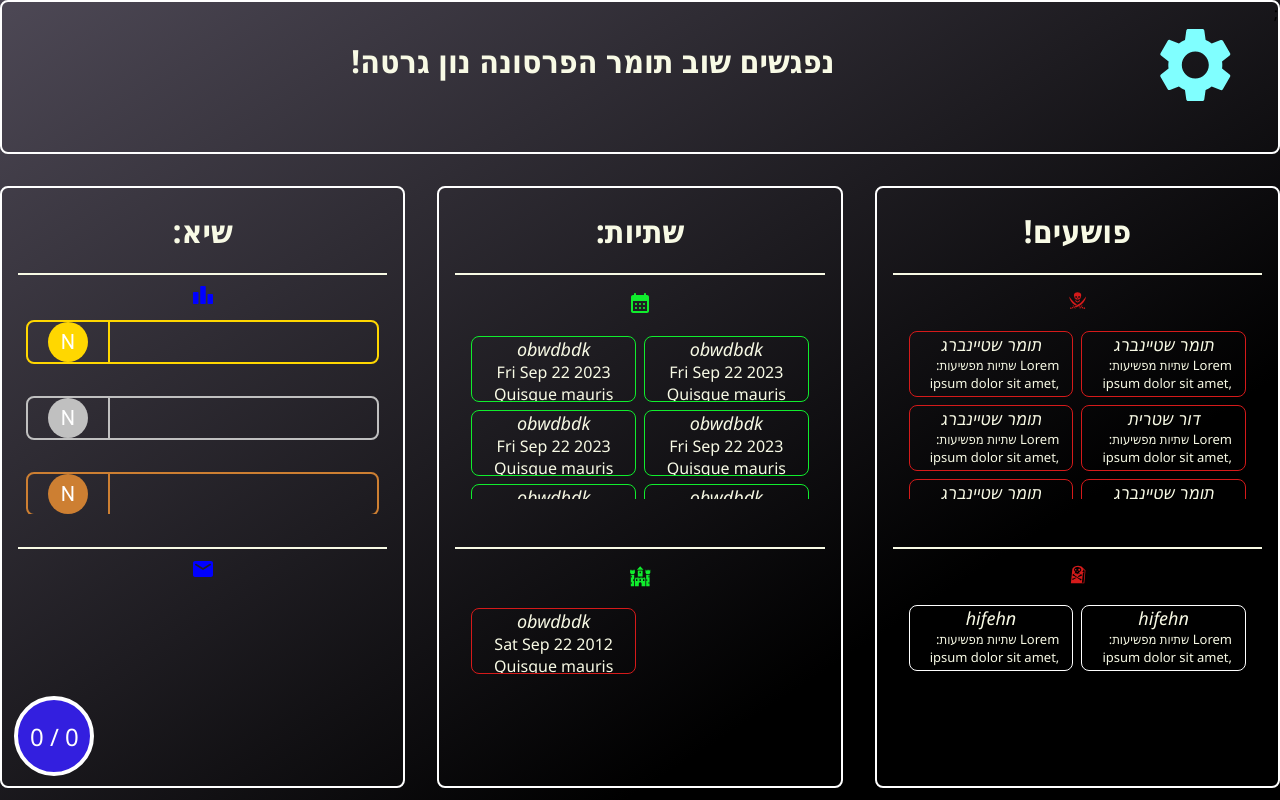
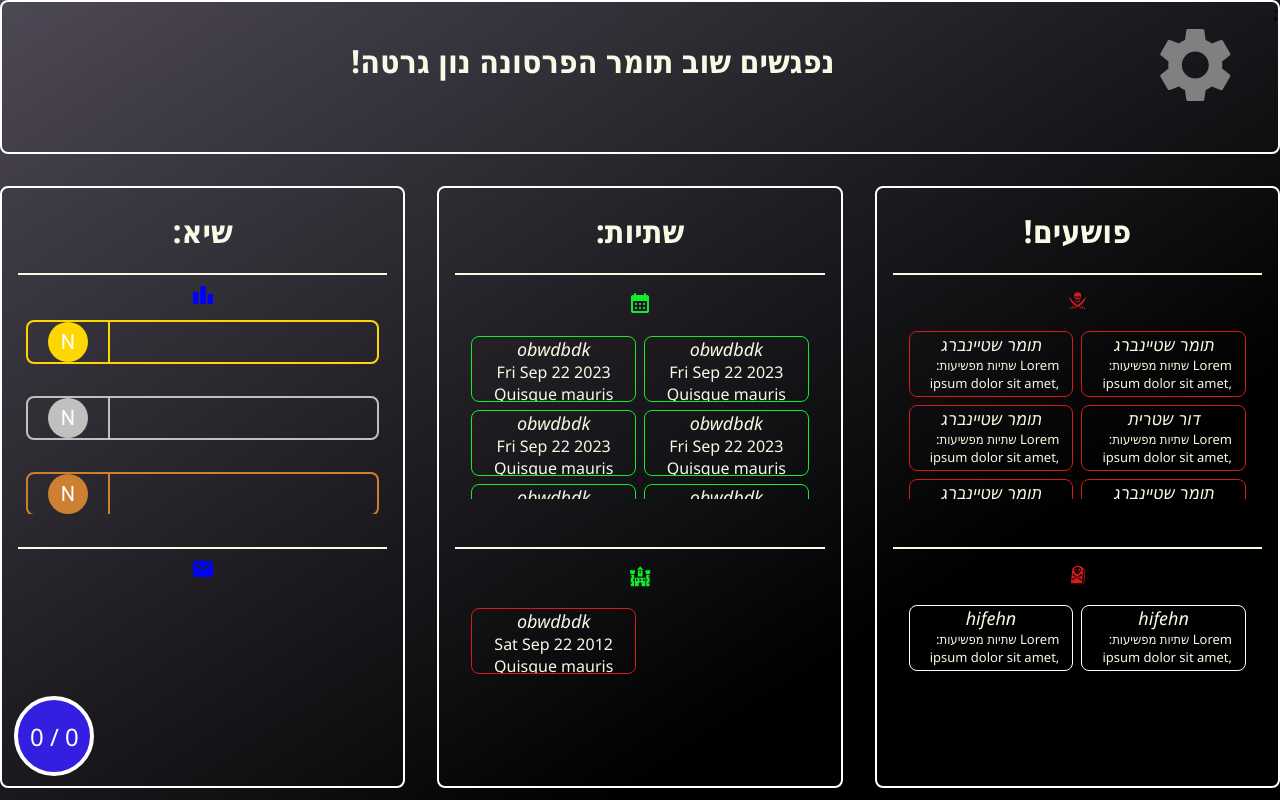
Before and after one commit to piloshachar14/golden-toasts, a React (Vite) app in the folder apps/client/: page / in a window 1280 px wide. Built offline with nearby package versions, Linux system fonts and the light colour scheme.

Commit message:
hotfix(clent): change settings button color->grey

```diff
--- a/apps/client/src/components/heading/heading.module.css
+++ b/apps/client/src/components/heading/heading.module.css
@@ -4,13 +4,12 @@
   height: 20%;
   display: flex;
   justify-content: space-between;
+  text-align: center;
 }
 
 .title {
   font-family: Arial, Helvetica, sans-serif;
   color: var(---white-color);
-  padding-top: 70%;
-  text-align: center;
   cursor: default;
   padding-top: 1em;
   width: 100%;
--- a/apps/client/src/components/heading/heading.tsx
+++ b/apps/client/src/components/heading/heading.tsx
@@ -4,15 +4,13 @@ import SettingsIcon from '@mui/icons-material/Settings';
 type Props = {
   isLogin: boolean;
   title: string;
-  desc: string;
 };
-export const Heading: React.FC<Props> = ({ title, desc, isLogin }) => {
+export const Heading: React.FC<Props> = ({ title, isLogin }) => {
   const BackgroundColor = '#4d4855';
   return (
     <div className={styles.heading}>
       <div className={styles.title}>
         <h1>{title}</h1>
-        <h2>{desc}</h2>
       </div>
       {!isLogin ? (
         <LoginIcon
@@ -35,7 +33,7 @@ export const Heading: React.FC<Props> = ({ title, desc, isLogin }) => {
         <SettingsIcon
           sx={{
             position: 'sticky',
-            color: '#80FFFF',
+            color: '#808080',
             backgroungcolor: BackgroundColor,
             right: 40,
             top: 20,
@@ -44,7 +42,7 @@ export const Heading: React.FC<Props> = ({ title, desc, isLogin }) => {
             '&:hover': {
               transitionDelay: 1,
               cursor: 'pointer',
-              color: '#008080',
+              color: '#A9A9A9',
               transition: 'transform 0.3s ease-in-out',
               transform: 'rotate(90deg)',
             },
--- a/package.json
+++ b/package.json
@@ -21,6 +21,7 @@
     "pg": "^8.11.5",
     "react": "18.3.1",
     "react-dom": "18.3.1",
+    "react-icons": "^5.1.0",
     "react-router-dom": "^6.23.1",
     "react-tooltip": "^5.27.0",
     "reflect-metadata": "^0.1.13",
```
Also changed, not shown: 1 other file (tests, documents, lock files or other folders).
